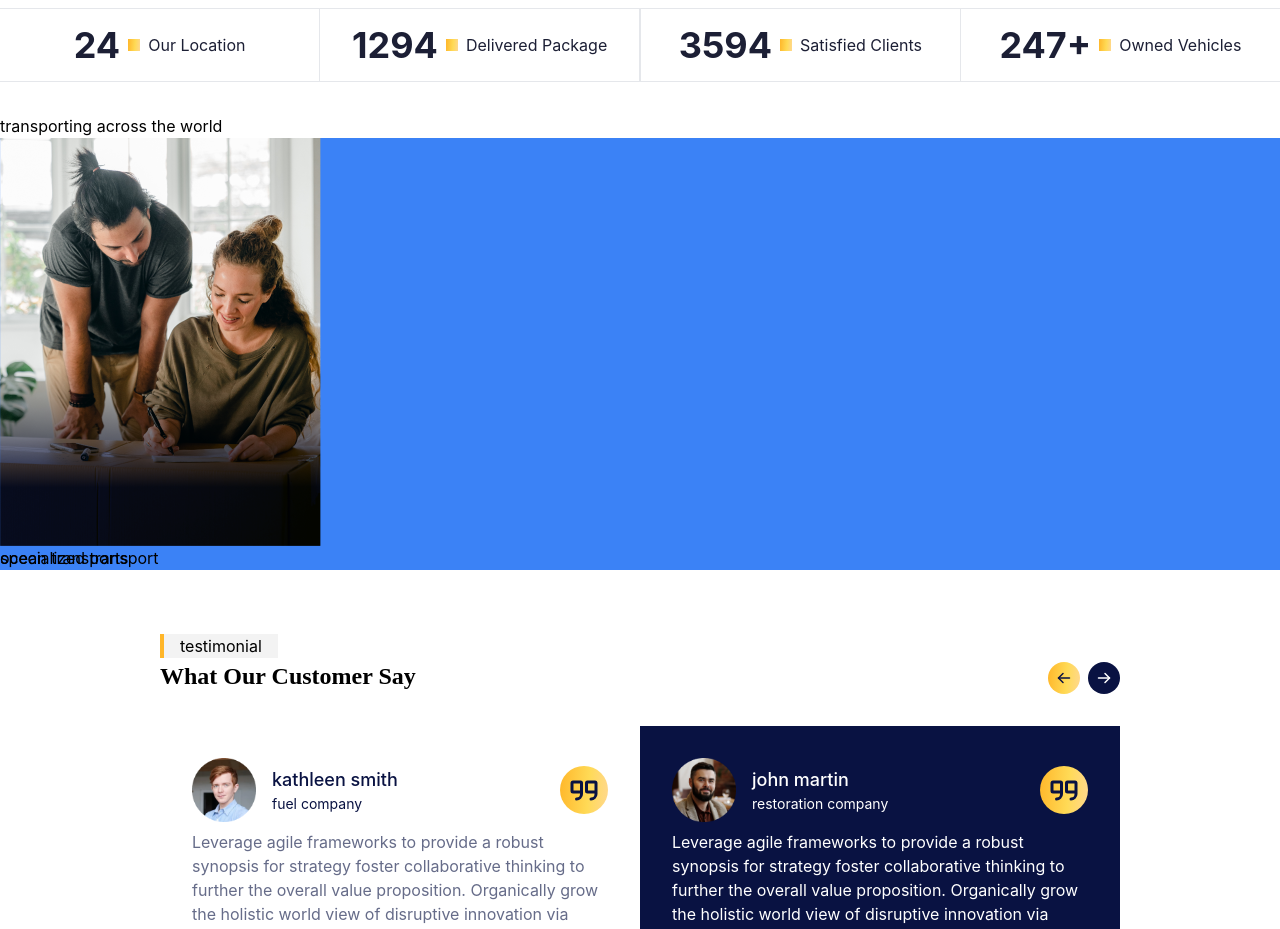
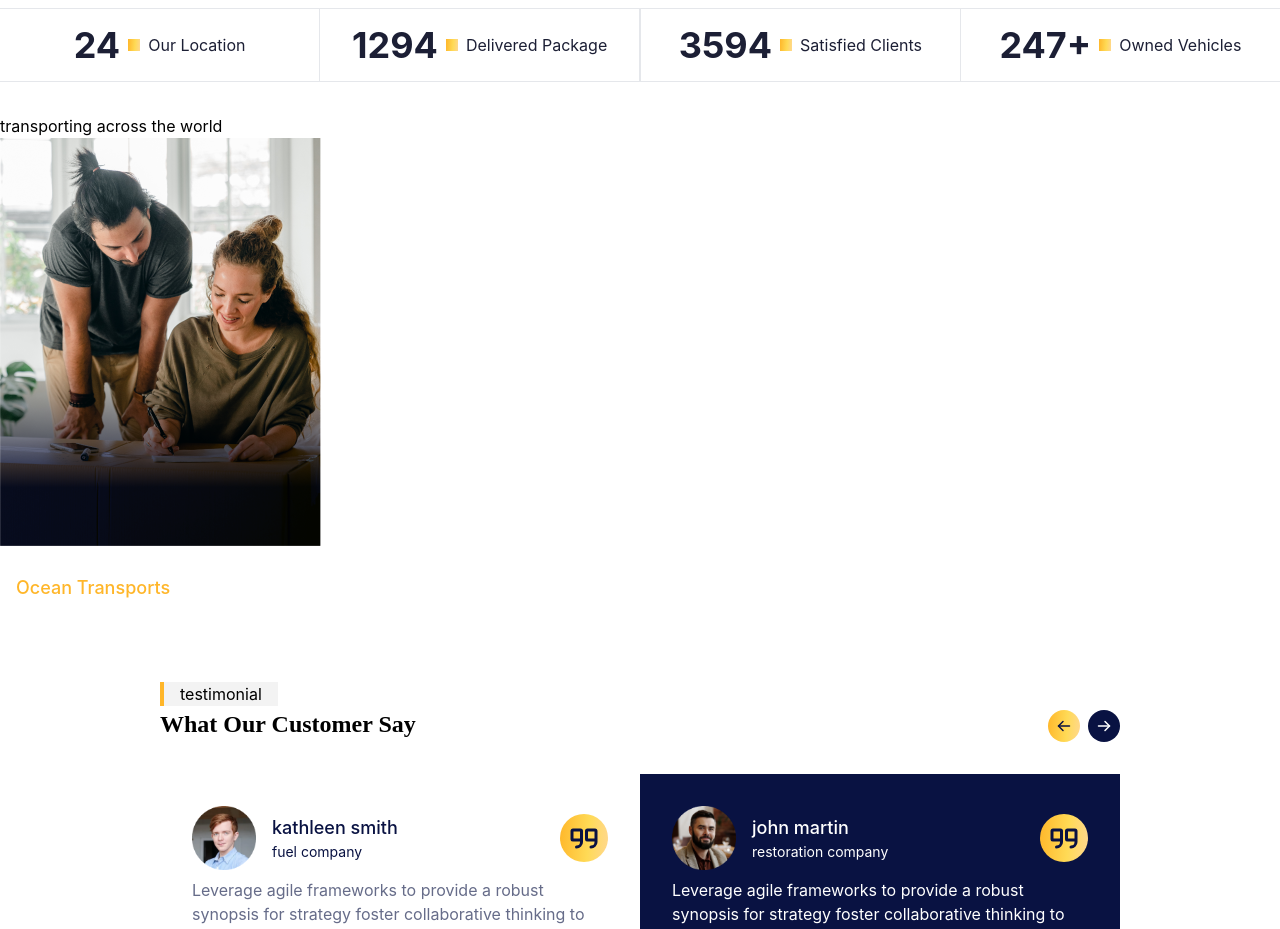
Before and after one commit to smartcollins/logistics, a React (Create React App) app: page / in a window 1280 px wide. Shown: the part 1700-2629 px from the top of the page. Built offline with nearby package versions, Linux system fonts and the light colour scheme.

Commit message:
modifying Trans

```diff
--- a/src/component/Trans.jsx
+++ b/src/component/Trans.jsx
@@ -4,18 +4,11 @@ import tran from '../images/tran.png'
 
 const Trans = ()=>{
     return(
-        <div>
-            <div className=' bg-blue-500 relative object-contain'>
-                <img className='h-full object-cover' src={tran} alt="ideas" />
-                {/* <div className=' text-red-300'> */}
-                    <p className='absolute'>specialized transport</p>
-                    <p>ocean transports</p>
-                {/* </div> */}
+        <div style={{backgroundImage: `url(${tran})`}} className='relative h-[60vh] px-4 bg-no-repeat'>
+            <div className='absolute bottom-4 capitalize'>
+                <p className='text-2xl font-semibold text-white'>specialized transport</p>
+                <p className='text-[#ffb629] text-lg font-medium'>ocean transports</p>
             </div>
-            {/* <div style={{backgroundImage: `url(${tran})`}}>
-                <p>specialized transport</p>
-                <p>ocean transports</p>
-            </div> */}
         </div>
     )
 }
```
